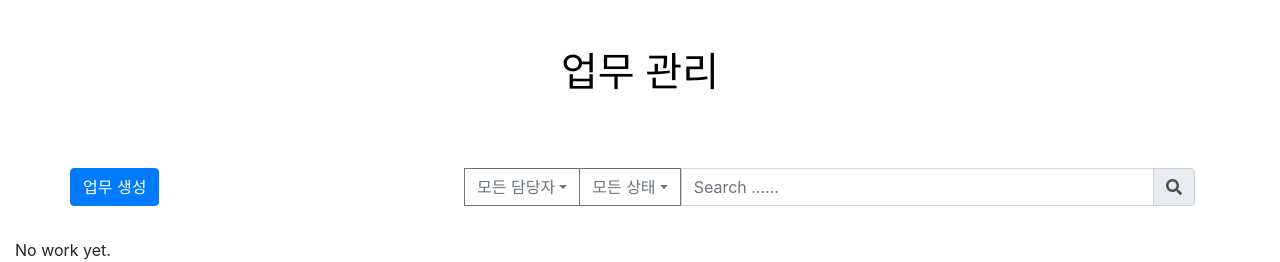
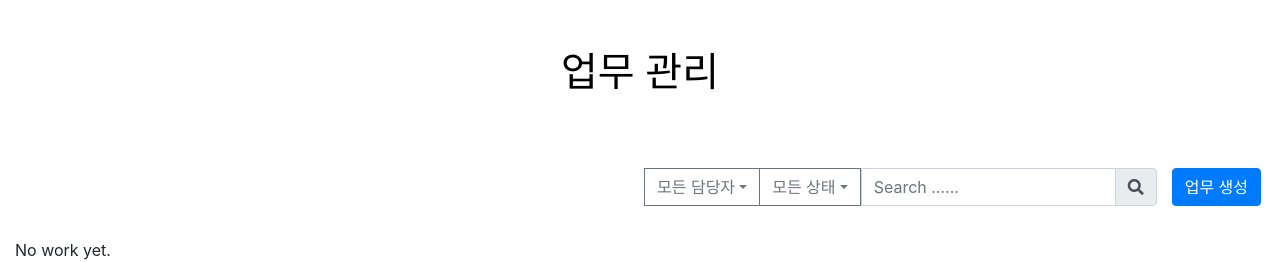
Before and after one commit to lyoungh/Work-Process-Manager, a Django app: page / in a window 1280 px wide. Shown: the top 262 px of the page. Run offline with Django 3.2, Linux system fonts and the light colour scheme; data that the repository does not hold is empty; some libraries are stand-ins or nearby versions.

Commit message:
main 업무 생성 버튼 위치 수정

```diff
--- a/main/templates/main/main.html
+++ b/main/templates/main/main.html
@@ -14,16 +14,13 @@
     <script src="{% static 'js/jquery.cookie.js' %}"></script>
 </head>
 <body>
-<div class="container">
+<div class="container-fluid">
     <div class="row mt-5 justify-content-md-center">
         <h1><a href="/" id="mainLink">업무 관리</a></h1>
     </div>
 
-    <div class="row mb-3 justify-content-between">
-        <div class="float-left mt-5 pt-3">
-            <button type="button" id="createWorkBtn" class="btn btn-primary">업무 생성</button>
-        </div>
-        <div class="float-right col-md-8 mt-5 pt-3">
+    <div class="row mb-3 float-right">
+        <div class="col-md-10 mt-5 pt-3">
             <div class="input-group mb-3">
                 <div class="input-group-append">
                     <button class="btn btn-outline-secondary dropdown-toggle" id="manLabel" type="button" data-toggle="dropdown" aia-haspopup="true" aria-expanded="false">모든 담당자</button>
@@ -49,6 +46,9 @@
                 </div>
             </div>
 
+        </div>
+        <div class="mt-5 pt-3">
+                <button type="button" id="createWorkBtn" class="btn btn-primary">업무 생성</button>
         </div>
     </div>
 </div>
```
